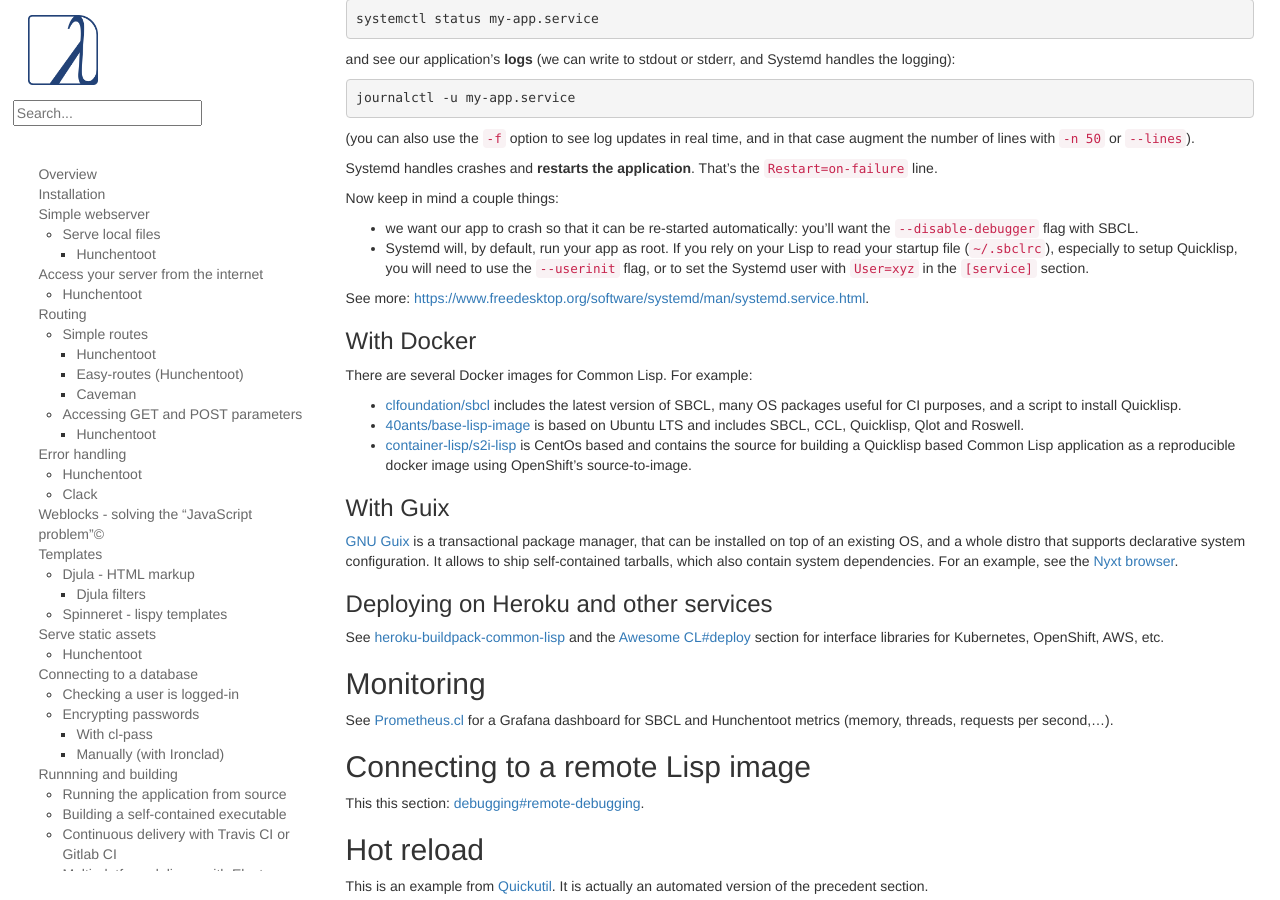
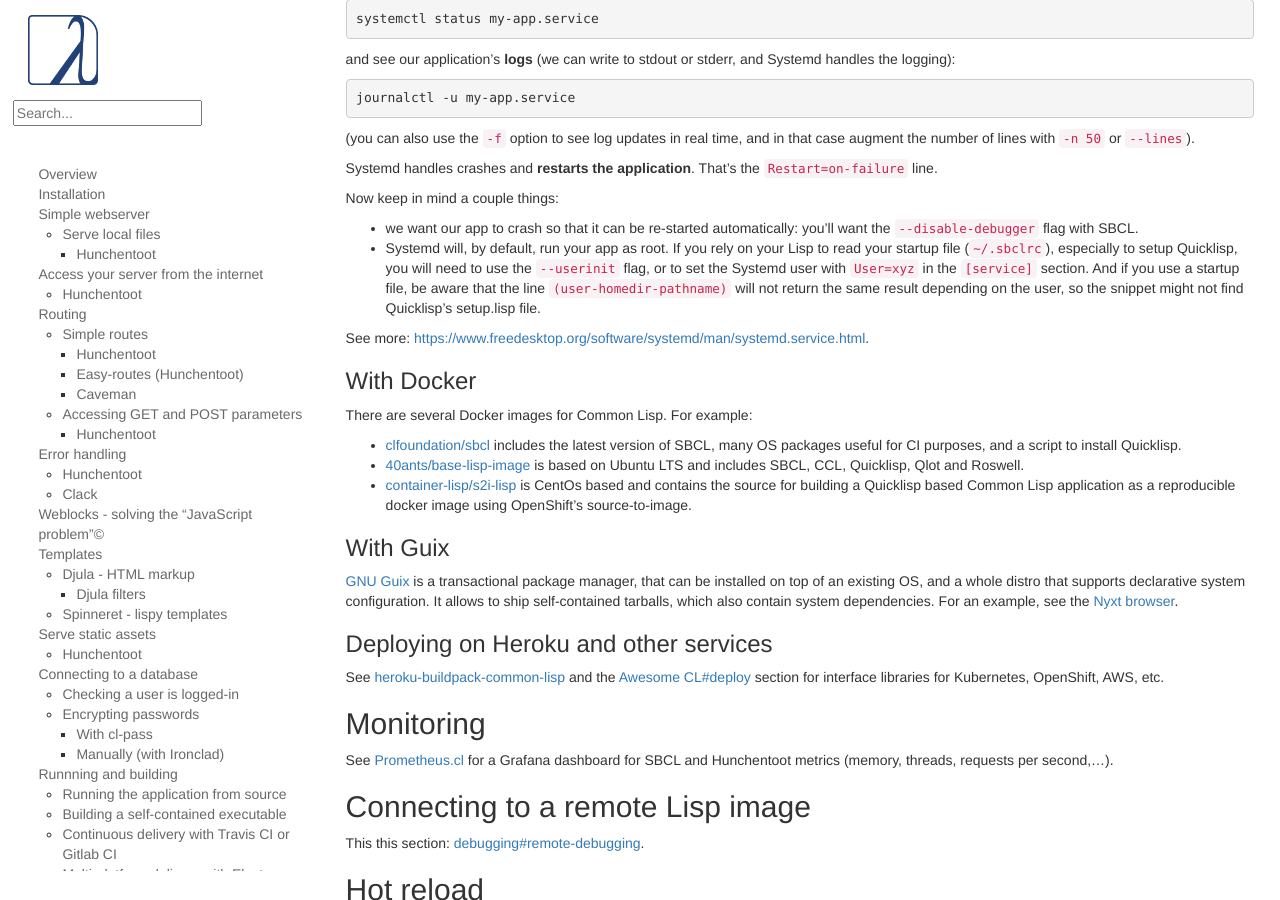
Before and after one commit to LispCookbook/cl-cookbook, a Jekyll site: the page built from web.md, in a window 1280 px wide and 900 px high, scrolled down 15205 px. Built offline with Jekyll 4.4.1, drawn with Linux system fonts in a browser that asks for light colours.

Commit message:
Makefile, run.lisp: update for Systemd (QL setup)

```diff
--- a/web.md
+++ b/web.md
@@ -1013,7 +1013,10 @@
 - Systemd will, by default, run your app as root. If you rely on your
   Lisp to read your startup file (`~/.sbclrc`), especially to setup
   Quicklisp, you will need to use the `--userinit` flag, or to set the
-  Systemd user with `User=xyz` in the `[service]` section.
+  Systemd user with `User=xyz` in the `[service]` section. And if you
+  use a startup file, be aware that the line `(user-homedir-pathname)`
+  will not return the same result depending on the user, so the snippet
+  might not find Quicklisp's setup.lisp file.
 
 
 See more: [https://www.freedesktop.org/software/systemd/man/systemd.service.html](https://www.freedesktop.org/software/systemd/man/systemd.service.html).
```
